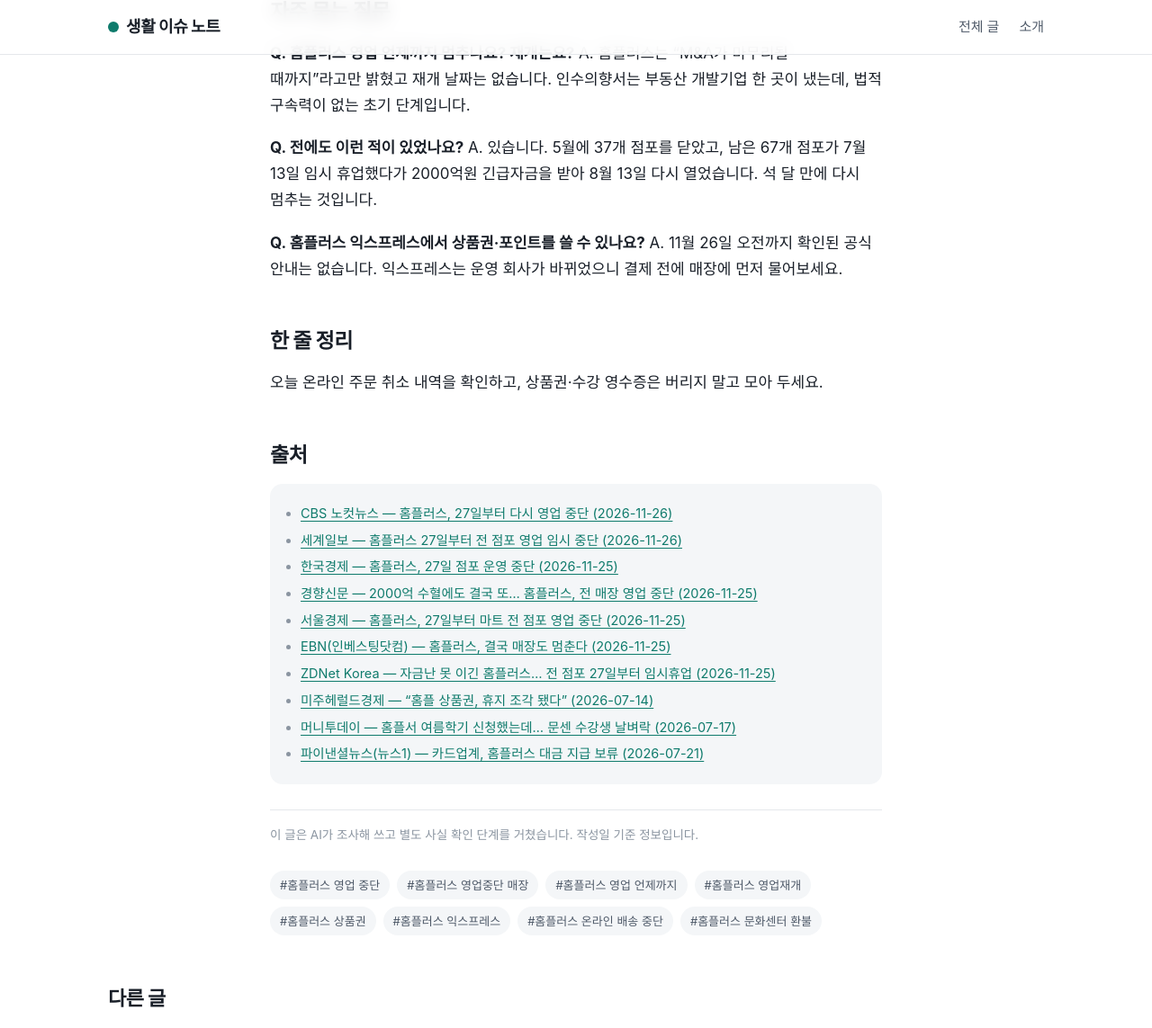
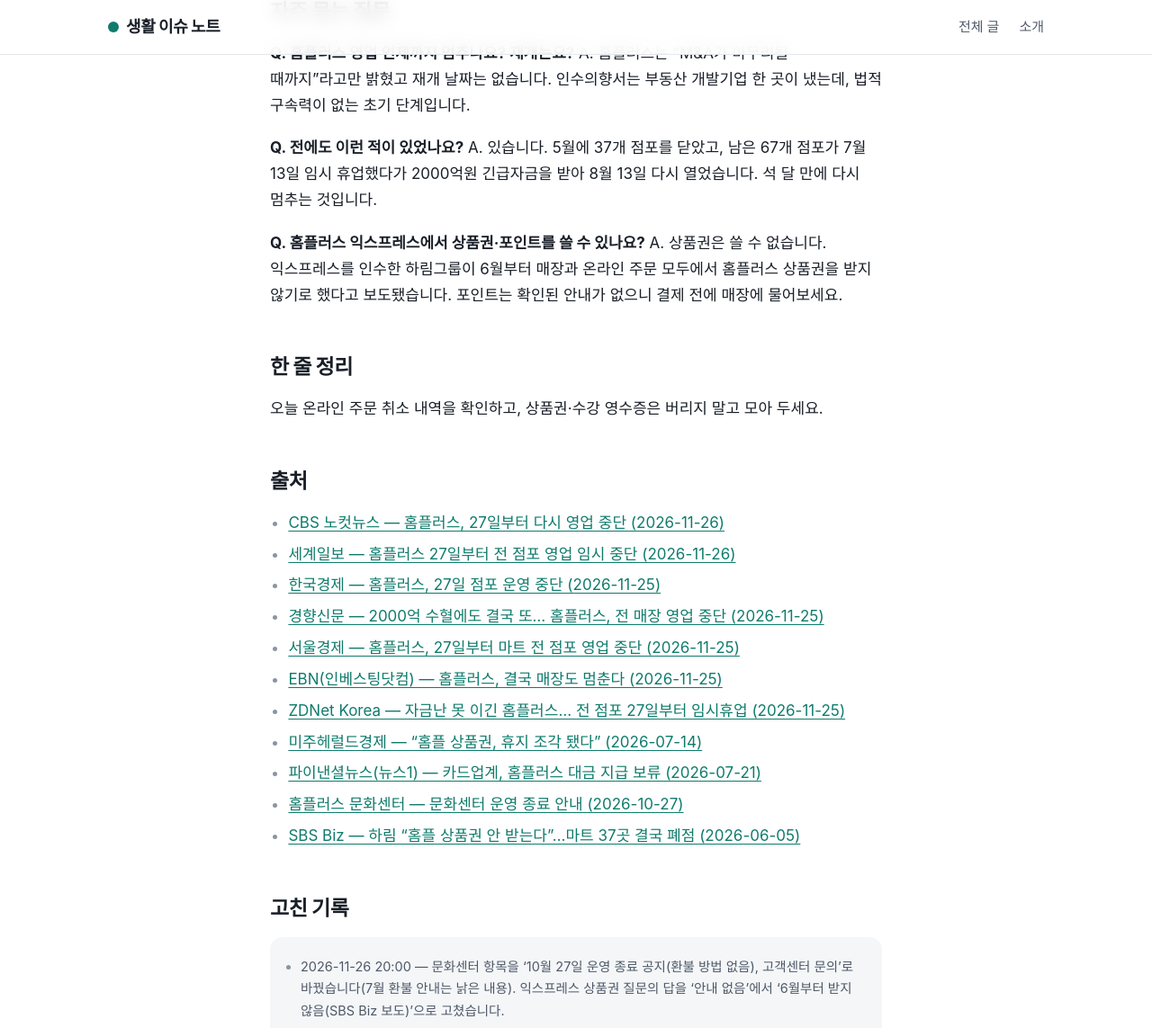
Before and after one commit to sadfklansdkl/issue-notes, a Jekyll site: the page built from _posts/2026-11-26-homeplus-mart-shutdown-november-27-67-stores-gift-card-order-refund.md, in a window 1280 px wide and 1400 px high, scrolled down 2970 px, cut to the strip 0-1143 px from the top of the window. Shown: the whole strip at 90% size. Built offline with Jekyll 4.4.1, drawn with Linux system fonts in a browser that asks for light colours; some web fonts are replaced; some of the changed text lies outside the part shown.

Commit message:
글 게시·수정 20261126-2000

```diff
--- a/_posts/2026-11-26-homeplus-mart-shutdown-november-27-67-stores-gift-card-order-refund.md
+++ b/_posts/2026-11-26-homeplus-mart-shutdown-november-27-67-stores-gift-card-order-refund.md
@@ -26,8 +26,8 @@ tags: [홈플러스 영업 중단, 홈플러스 영업중단 매장, 홈플러
    <span class="why">앱 주문 내역과 카드사 앱 결제 취소 내역을 함께 봅니다. 화면은 캡처해 둡니다.</span>
 2. **상품권은 버리거나 헐값에 팔지 않기**
    <span class="why">이번 휴업에 맞춘 상품권 공식 지침은 아직 보도되지 않았습니다. 7월 휴업 때도 지침이 없었고, 파산 절차로 가면 법원에 채권신고를 해야 일부라도 돌려받는다는 변호사 설명이 나왔습니다.</span>
-3. **문화센터 수강료는 공지를 보고 환불 요청**
-   <span class="why">7월에는 개강 전 강좌는 모바일에서 직접 취소, 이미 개강한 강좌는 데스크 방문이나 전화로 환불하라고 안내했습니다.</span>
+3. **문화센터는 이미 운영 종료, 환불은 고객센터에**
+   <span class="why">홈플러스 문화센터 누리집에 10월 27일 '문화센터 운영 종료 안내'가 올라왔고, 환불 방법은 적혀 있지 않습니다. 남은 수강료는 고객센터(02-3459-8000, culture@homeplus.co.kr)에 문의합니다.</span>
 4. **카드로 결제했다면 카드사에도 문의**
    <span class="why">7월 휴업 때 일부 카드사가 홈플러스 대금 지급을 보류했고, 신한카드는 매출 취소 건을 처리하고 있다고 밝혔습니다.</span>
 
@@ -50,7 +50,7 @@ A. 홈플러스는 "M&A가 마무리될 때까지"라고만 밝혔고 재개 날
 A. 있습니다. 5월에 37개 점포를 닫았고, 남은 67개 점포가 7월 13일 임시 휴업했다가 2000억원 긴급자금을 받아 8월 13일 다시 열었습니다. 석 달 만에 다시 멈추는 것입니다.
 
 **Q. 홈플러스 익스프레스에서 상품권·포인트를 쓸 수 있나요?**
-A. 11월 26일 오전까지 확인된 공식 안내는 없습니다. 익스프레스는 운영 회사가 바뀌었으니 결제 전에 매장에 먼저 물어보세요.
+A. 상품권은 쓸 수 없습니다. 익스프레스를 인수한 하림그룹이 6월부터 매장과 온라인 주문 모두에서 홈플러스 상품권을 받지 않기로 했다고 보도됐습니다. 포인트는 확인된 안내가 없으니 결제 전에 매장에 물어보세요.
 
 ## 한 줄 정리
 오늘 온라인 주문 취소 내역을 확인하고, 상품권·수강 영수증은 버리지 말고 모아 두세요.
@@ -64,7 +64,11 @@ A. 11월 26일 오전까지 확인된 공식 안내는 없습니다. 익스프
 - [EBN(인베스팅닷컴) — 홈플러스, 결국 매장도 멈춘다 (2026-11-25)](https://kr.investing.com/news/stock-market-news/article-2189911)
 - [ZDNet Korea — 자금난 못 이긴 홈플러스… 전 점포 27일부터 임시휴업 (2026-11-25)](https://zdnet.co.kr/view/?no=20261125162858)
 - [미주헤럴드경제 — "홈플 상품권, 휴지 조각 됐다" (2026-07-14)](https://www.heraldk.com/article/2026071420132473701)
-- [머니투데이 — 홈플서 여름학기 신청했는데… 문센 수강생 날벼락 (2026-07-17)](https://www.mt.co.kr/article/2026071517012365189)
 - [파이낸셜뉴스(뉴스1) — 카드업계, 홈플러스 대금 지급 보류 (2026-07-21)](https://www.fnnews.com/news/202607211618002030)
+- [홈플러스 문화센터 — 문화센터 운영 종료 안내 (2026-10-27)](https://mschool.homeplus.co.kr/Community/NoticeView?reqNoticeID=16795)
+- [SBS Biz — 하림 "홈플 상품권 안 받는다"…마트 37곳 결국 폐점 (2026-06-05)](https://biz.sbs.co.kr/amp/article/20000314672)
+
+## 고친 기록
+- 2026-11-26 20:00 — 문화센터 항목을 '10월 27일 운영 종료 공지(환불 방법 없음), 고객센터 문의'로 바꿨습니다(7월 환불 안내는 낡은 내용). 익스프레스 상품권 질문의 답을 '안내 없음'에서 '6월부터 받지 않음(SBS Biz 보도)'으로 고쳤습니다.
 
 _이 글은 AI가 조사해 쓰고 별도 사실 확인 단계를 거쳤습니다. 작성일 기준 정보입니다._
```
